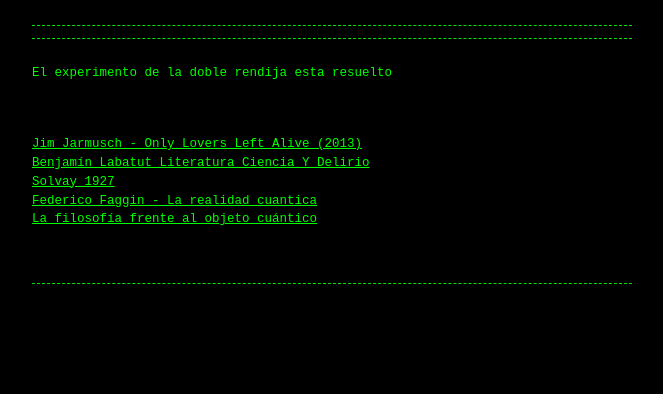
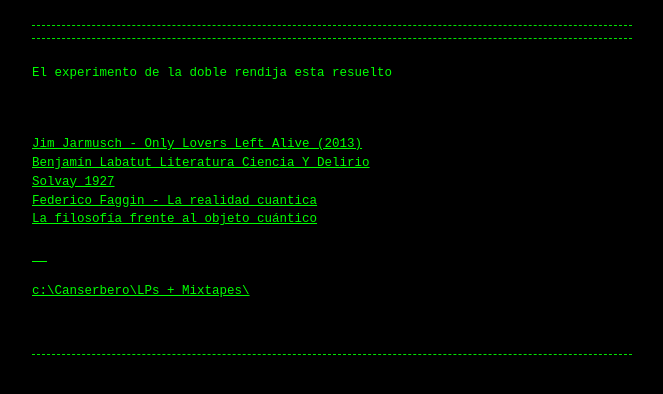
Before and after one commit to Guerrillaradio/doble_rendija, a Jekyll site: the page built from index.md, in a window 1280 px wide. Shown: the top 394 px of the page, without its empty margins (308-971 px from the left). Built offline with Jekyll 4.4.1, drawn with Linux system fonts in a browser that asks for light colours; our own code applies the rules of GitHub Pages for plain Markdown files.

Commit message:
Update index.md

```diff
--- a/index.md
+++ b/index.md
@@ -6,4 +6,9 @@
 <a href="https://archive.org/details/btg-talks-benjamin-labatut-literatura-ciencia-y-delirio_202505"><div><font color="#00ff00">Benjamín Labatut Literatura Ciencia Y Delirio</font></div><div></div><div><font color="#00ff00"> </font><font color="#00ff00"> </font></div>
 <a href="https://www.bbc.com/mundo/articles/cmm9vdndzdeo"><div><font color="#00ff00">Solvay 1927</font></div><div></div><div><font color="#00ff00"> </font><font color="#00ff00"> </font></div>
 <a href="https://archive.org/details/federico-faggin-la-realidad-cuantica"><div><font color="#00ff00">Federico Faggin - La realidad cuantica</font></div><div></div><div><font color="#00ff00"> </font><font color="#00ff00"> </font></div>
-<a href="https://www.scielo.org.mx/scielo.php?script=sci_arttext&pid=S1870-35422017000200107"><div><font color="#00ff00">La filosofía frente al objeto cuántico</font></div><div></div><div><font color="#00ff00"> </font><font color="#00ff00"> </font></div></a>
+<a href="https://www.scielo.org.mx/scielo.php?script=sci_arttext&pid=S1870-35422017000200107"><div><font color="#00ff00">La filosofía frente al objeto cuántico</font></div><div></div><div><font color="#00ff00"> </font><font color="#00ff00"> </font></div>
+
+<p>
+
+</p>
+<a href="https://archive.org/details/2008-can-zoo-i-ndigos"><div><font color="#00ff00">c:\Canserbero\LPs + Mixtapes\</font></div><div></div><div><font color="#00ff00"> </font><font color="#00ff00"> </font></div></a>
```
